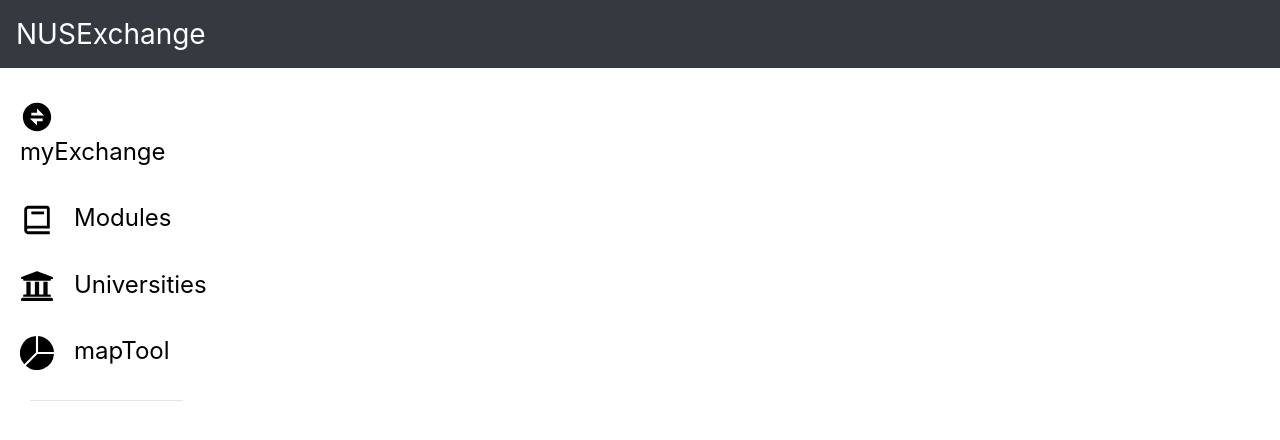
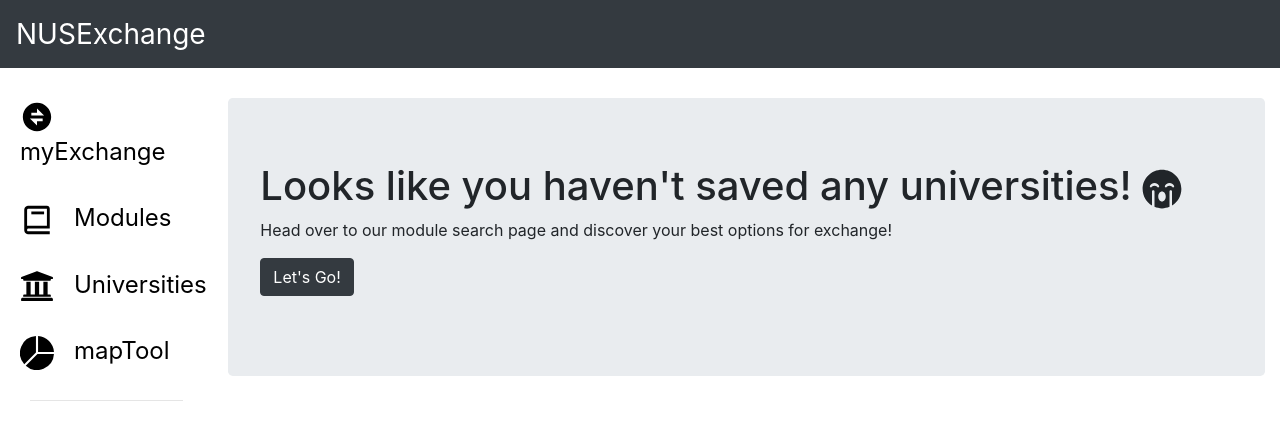
Before and after one commit to NUSexchange/NUSexchange, a React (Create React App) app in the folder client/: page /myexchange in a window 1280 px wide. Shown: the top 440 px of the page. Built offline with nearby package versions, Linux system fonts and the light colour scheme.

Commit message:
Add saved universities page

```diff
--- a/client/src/Home.js
+++ b/client/src/Home.js
@@ -6,7 +6,7 @@ import secondPicture from './images/2.png';
 import thirdPicture from './images/3.png';
 
 const SlideShow =   <Carousel>
-                        <Carousel.Item interval={2000}>
+                        <Carousel.Item interval={1500}>
                             <img
                             className="d-block w-100"
                             src = {firstPicture}
--- /dev/null
+++ b/client/src/components/SavedUniversities/SavedUniversities.js
@@ -0,0 +1,42 @@
+import React from "react";
+import styles from "./SavedUniversities.module.css";
+import Container from "react-bootstrap/Container";
+import CardDeck from "react-bootstrap/CardDeck";
+import UniversityCard from "./UniversityCard/UniversityCard";
+import Jumbotron from "react-bootstrap/Jumbotron";
+import Button from "react-bootstrap/Button";
+import {useSelector} from "react-redux";
+import {FaSadCry} from "react-icons/fa";
+import {Link} from "react-router-dom";
+
+const SavedUnis = () => {
+
+    const currUnis = useSelector(store => store.myExchange.universities);
+
+
+    const hasSavedUnis = <div className = {styles.grid}>
+                            {currUnis.map(uni => <UniversityCard university = {uni.university} location = {uni.location} nusModuleInfo = {uni.nusModuleInfo} id = {uni.key}/>)}
+                        </div>;
+
+    const noSavedUnis = <Jumbotron style = {{width : "100%"}}>
+                            <h1>Looks like you haven't saved any universities! <FaSadCry /></h1>
+                            <p>
+                            Head over to our module search page and discover your best options for exchange!
+                            </p>
+                            <p>
+                            <Link to = "/modules">
+                                <Button variant="dark">Let's Go!</Button>
+                            </Link>
+                            </p>
+                        </Jumbotron>
+
+    return (
+        <Container fluid style = {{marginTop: "30px"}}>
+                <CardDeck>
+                    {currUnis.length === 0 ? noSavedUnis : hasSavedUnis}
+                </CardDeck>
+        </Container>
+    )
+}
+
+export default SavedUnis;
--- /dev/null
+++ b/client/src/components/SavedUniversities/SavedUniversities.module.css
@@ -0,0 +1,10 @@
+.grid {
+    display: grid;
+    grid-template-columns: repeat(auto-fill, minmax(360px, 1fr));
+    /* This is better for small screens, once min() is better supported */
+    /* grid-template-columns: repeat(auto-fill, minmax(min(200px, 100%), 1fr)); */
+    grid-gap: 1rem;
+    /* This is the standardized property now, but has slightly less support */
+    /* gap: 1rem */
+    width: 100%;
+  }
--- /dev/null
+++ b/client/src/components/SavedUniversities/UniversityCard/UniversityCard.js
@@ -0,0 +1,30 @@
+import React from "react";
+import styles from "./UniversityCard.module.css";
+import Card from "react-bootstrap/Card";
+import Button from "react-bootstrap/Button";
+import {useDispatch} from "react-redux";
+import {removeUniversity} from "../../../actions";
+
+const UniversityCard = (props) => {
+
+    const dispatch = useDispatch();
+
+    return (
+        <Card>
+            <Card.Body>
+                {console.log()}
+                <Card.Title>{props.university}</Card.Title>
+                <Card.Text>{props.location}</Card.Text>
+                <Card.Text>{props.nusModuleInfo.map(mod => mod.nusModuleCode + " ")}</Card.Text>
+                <Card.Text>Modules mappable: {" " + props.nusModuleInfo.length}</Card.Text>
+            </Card.Body>
+            <Card.Footer>
+                <div className = {styles.buttons}>
+                    <Button variant="danger" onClick = {() => dispatch(removeUniversity(props.id))}>Remove</Button>
+                </div>
+            </Card.Footer>
+        </Card>
+    )
+}
+
+export default UniversityCard;
--- /dev/null
+++ b/client/src/components/SavedUniversities/UniversityCard/UniversityCard.module.css
@@ -0,0 +1,4 @@
+.buttons {
+    display: flex;
+    justify-content: space-evenly;
+}
--- a/client/src/components/index.js
+++ b/client/src/components/index.js
@@ -1,2 +1,3 @@
 export {default as MainView} from "./MainView/MainView";
 export {default as ModuleSearch} from "./ModuleSearch/ModuleSearch";
+export {default as SavedUniversities} from "./SavedUniversities/SavedUniversities";
--- a/client/src/myExchange.js
+++ b/client/src/myExchange.js
@@ -1,10 +1,10 @@
 import React from "react";
-import {MainView} from "./components";
+import {MainView, SavedUniversities} from "./components";
 
 const myExchange = () => {
     return (
         <div>
-            <MainView />
+            <MainView sideView = {<SavedUniversities />}/>
         </div>
     )
 }
--- a/client/src/reducers/index.js
+++ b/client/src/reducers/index.js
@@ -1,9 +1,11 @@
+import myExchange from "./myexchange";
 import savedModules from "./savedmodules";
 import searchModuleOptions from "./searchmoduleoptions";
 import universityResults from "./universityResults";
 import {combineReducers} from "redux";
 
 const allReducers = combineReducers({
+    myExchange: myExchange,
     savedModules: savedModules,
     searchModuleOptions: searchModuleOptions,
     universityResults: universityResults,
--- /dev/null
+++ b/client/src/reducers/myexchange.js
@@ -0,0 +1,33 @@
+
+const initialState = {
+    universities : [],
+    savedHashes : [],
+    hashSize : 0
+  };
+
+  const addUniversity = (state, uni) => {
+    if (state.savedHashes.includes(uni.key)) return {universities: state.universities, savedHashes: state.savedHashes, hashSize: state.savedHashes.length};
+    const newUniversities = [...state.universities, uni];
+    const newSavedHashes = [...state.savedHashes, uni.key];
+    return {universities: newUniversities, savedHashes: newSavedHashes, hashSize: newSavedHashes.length};
+  }
+
+  const removeUniversity = (state, uni) => {
+    const newUniversities = [...state.universities.filter(mod => mod.key !== uni)];
+    const newSavedHashes = [...state.savedHashes.filter(mod => mod !== uni)];
+    return {universities: newUniversities, savedHashes: newSavedHashes, hashSize: newSavedHashes.length};
+  }
+
+  const myExchange = (state = initialState, action) => {
+
+      switch(action.type){
+        case "ADD_MYEXCHANGE":
+          return addUniversity(state, action.payload);
+        case "REMOVE_MYEXCHANGE":
+          return removeUniversity(state, action.payload);
+        default:
+          return state;
+      }
+  }
+
+  export default myExchange;
```
Also changed, not shown: 1 other file (tests, documents, lock files or other folders).
